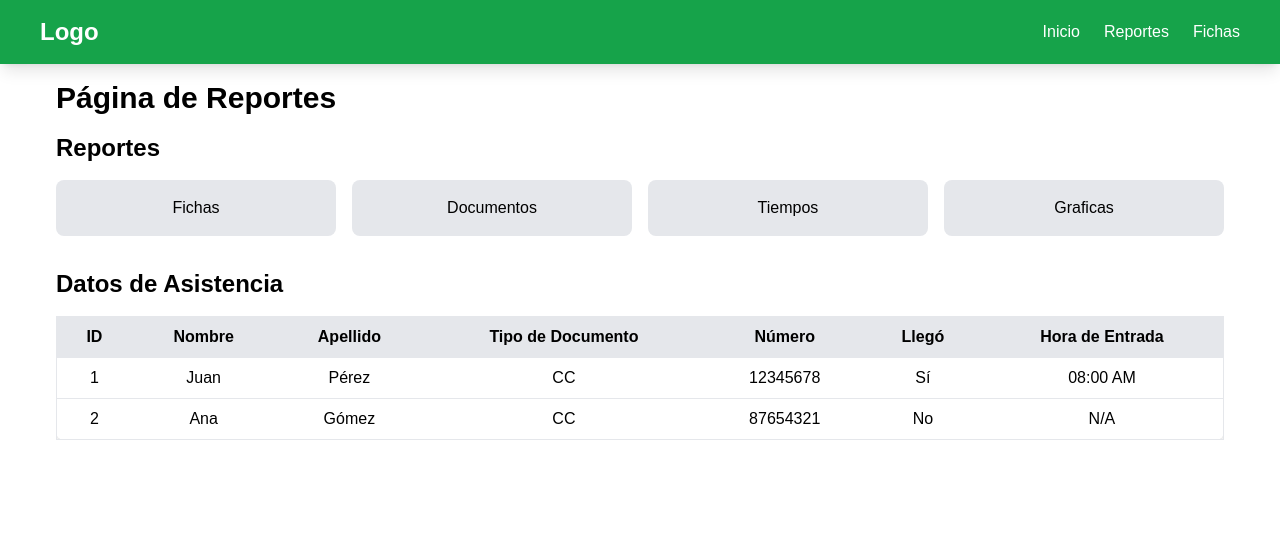
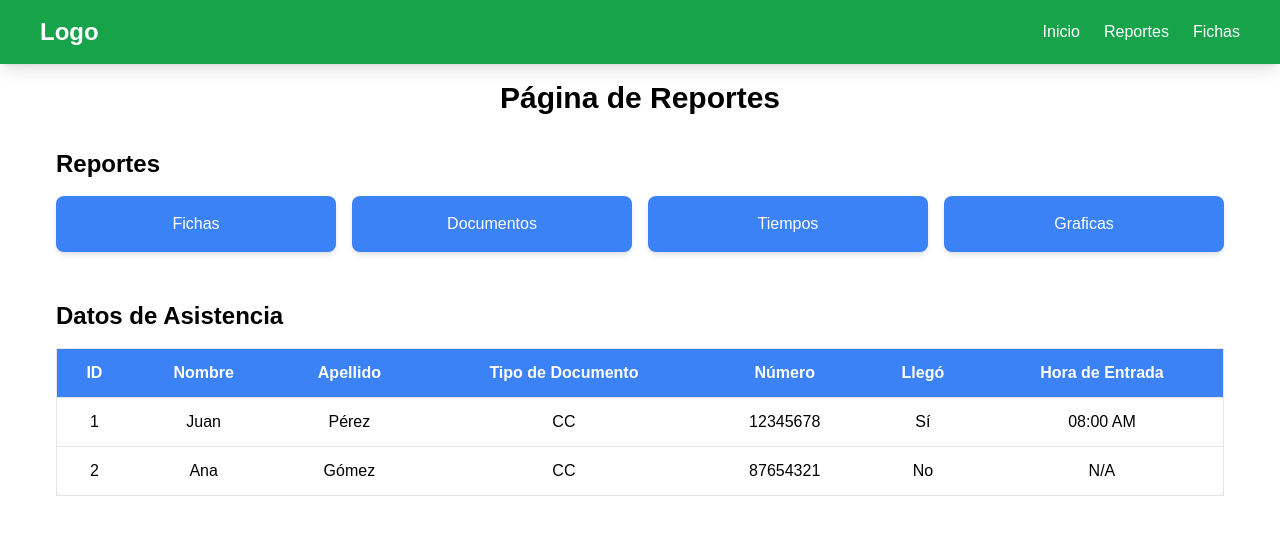
Before and after one commit to Onixdrew/SENAuthenticator, a Next.js app in the folder front/: page /reports in a window 1280 px wide. Shown: the top 534 px of the page. Built offline with nearby package versions, Linux system fonts and the light colour scheme.

Commit message:
Instructor

```diff
--- a/front/src/app/reports/page.js
+++ b/front/src/app/reports/page.js
@@ -14,14 +14,14 @@ const Reports = () => {
 
   return (
     <div className="container mx-auto p-4">
-      <h1 className="text-3xl font-bold mb-4">Página de Reportes</h1>
+      <h1 className="text-3xl font-bold mb-8 text-center">Página de Reportes</h1>
 
       {/* Sección de Reportes */}
-      <section className="mb-8">
+      <section className="mb-12">
         <h2 className="text-2xl font-semibold mb-4">Reportes</h2>
-        <div className="flex flex-wrap gap-4">
+        <div className="flex flex-wrap gap-4 justify-center">
           {['Fichas', 'Documentos', 'Tiempos', 'Graficas'].map((item) => (
-            <div key={item} className="flex-1 min-w-[150px] bg-gray-200 p-4 rounded-lg text-center hover:bg-gray-300 transition duration-300">
+            <div key={item} className="flex-1 max-w-xs bg-blue-500 text-white p-4 rounded-lg text-center hover:bg-blue-600 transition duration-300 shadow-md cursor-pointer">
               {item}
             </div>
           ))}
@@ -33,27 +33,27 @@ const Reports = () => {
         <h2 className="text-2xl font-semibold mb-4">Datos de Asistencia</h2>
         <div className="overflow-x-auto">
           <table className="min-w-full bg-white border border-gray-200 rounded-lg shadow-md">
-            <thead className="bg-gray-200">
+            <thead className="bg-blue-500 text-white">
               <tr>
-                <th className="py-2 px-4 border-b">ID</th>
-                <th className="py-2 px-4 border-b">Nombre</th>
-                <th className="py-2 px-4 border-b">Apellido</th>
-                <th className="py-2 px-4 border-b">Tipo de Documento</th>
-                <th className="py-2 px-4 border-b">Número</th>
-                <th className="py-2 px-4 border-b">Llegó</th>
-                <th className="py-2 px-4 border-b">Hora de Entrada</th>
+                <th className="py-3 px-4 border-b">ID</th>
+                <th className="py-3 px-4 border-b">Nombre</th>
+                <th className="py-3 px-4 border-b">Apellido</th>
+                <th className="py-3 px-4 border-b">Tipo de Documento</th>
+                <th className="py-3 px-4 border-b">Número</th>
+                <th className="py-3 px-4 border-b">Llegó</th>
+                <th className="py-3 px-4 border-b">Hora de Entrada</th>
               </tr>
             </thead>
             <tbody>
               {data.map((item) => (
                 <tr key={item.id} className="hover:bg-gray-100">
-                  <td className="py-2 px-4 border-b text-center">{item.id}</td>
-                  <td className="py-2 px-4 border-b text-center">{item.nombre}</td>
-                  <td className="py-2 px-4 border-b text-center">{item.apellido}</td>
-                  <td className="py-2 px-4 border-b text-center">{item.tipoDocumento}</td>
-                  <td className="py-2 px-4 border-b text-center">{item.numero}</td>
-                  <td className="py-2 px-4 border-b text-center">{item.llego ? 'Sí' : 'No'}</td>
-                  <td className="py-2 px-4 border-b text-center">{item.horaEntrada}</td>
+                  <td className="py-3 px-4 border-b text-center">{item.id}</td>
+                  <td className="py-3 px-4 border-b text-center">{item.nombre}</td>
+                  <td className="py-3 px-4 border-b text-center">{item.apellido}</td>
+                  <td className="py-3 px-4 border-b text-center">{item.tipoDocumento}</td>
+                  <td className="py-3 px-4 border-b text-center">{item.numero}</td>
+                  <td className="py-3 px-4 border-b text-center">{item.llego ? 'Sí' : 'No'}</td>
+                  <td className="py-3 px-4 border-b text-center">{item.horaEntrada}</td>
                 </tr>
               ))}
             </tbody>
```
